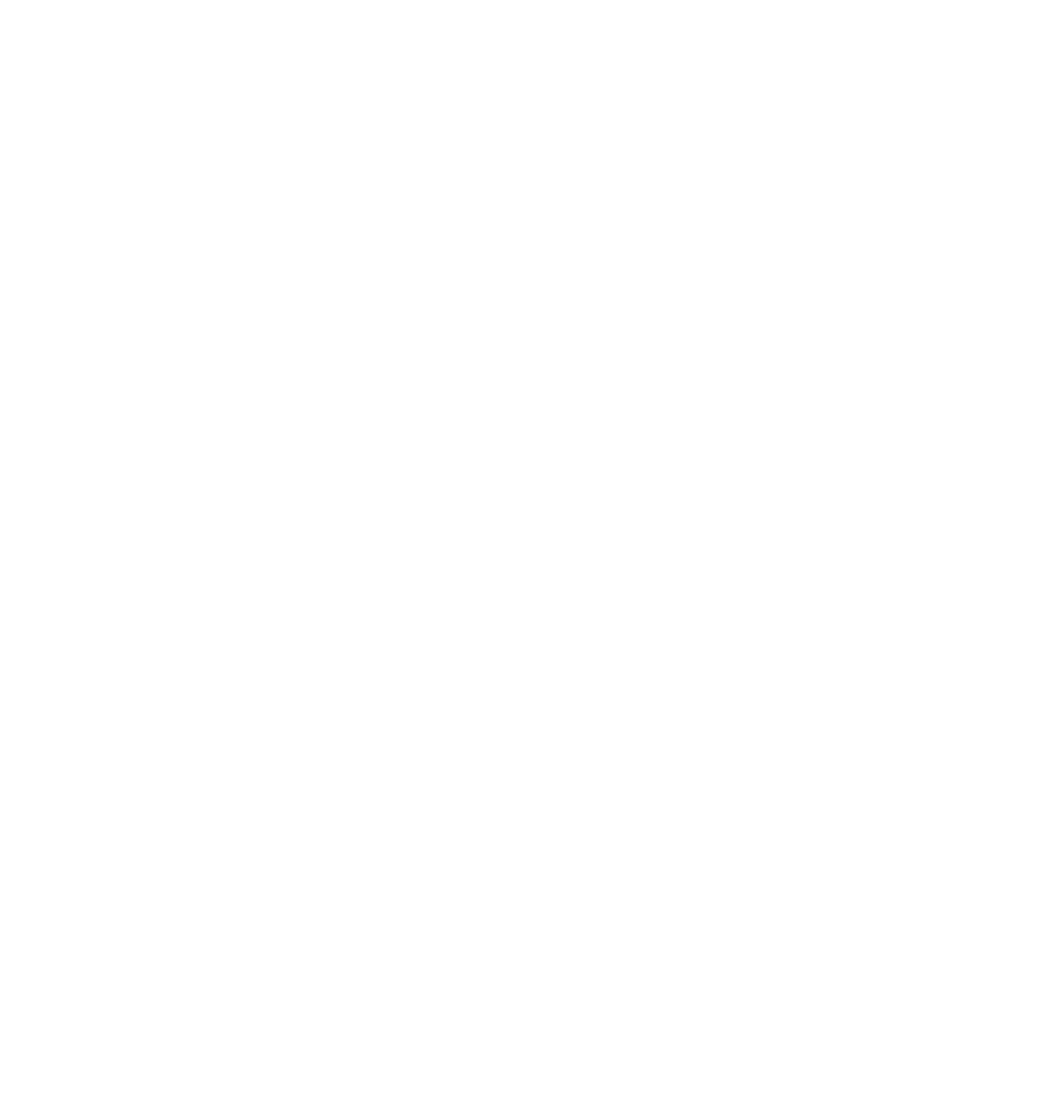
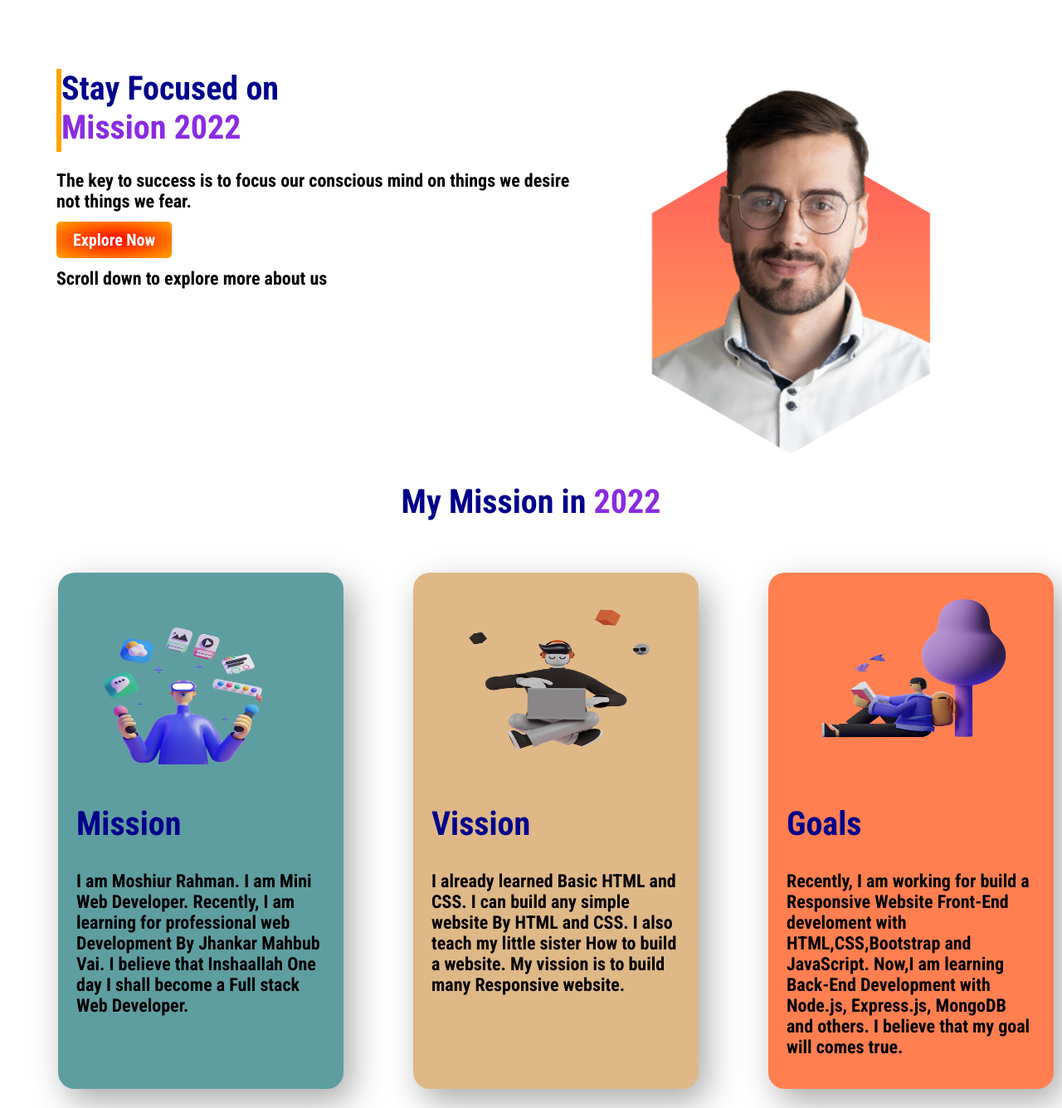
Before and after one commit to moshiur7396/assignment-01-mission-2022, a plain HTML site: page index.html in a window 1280 px wide. Shown: the top 1335 px of the page at 83% size. Before the commit the page ends 800 px from the top, so only its background shows below. Drawn offline with Linux system fonts and the light colour scheme.

Commit message:
last commit

```diff
--- a/index.html
+++ b/index.html
@@ -8,10 +8,108 @@
     <title>www.mission-2022.com</title>
     <link rel="stylesheet" href="style.css">
     <link rel="shortcut icon" href="images/illustrators/mission-2022-1.jpg" type="image/x-icon">
+    <link rel="preconnect" href="https://fonts.googleapis.com">
+    <link rel="preconnect" href="https://fonts.gstatic.com" crossorigin>
+    <link href="https://fonts.googleapis.com/css2?family=Roboto+Condensed:wght@700&display=swap" rel="stylesheet">
 </head>
 
 <body>
+    <section class="flexible-container">
+        <div class="half-width">
+            <div class="vl">
+                <h1>Stay Focused on <br>
+                    <span class="color">Mission 2022 </span>
+                </h1>
+            </div>
+            <P>
+                The key to success is to focus our conscious mind on things we desire not things we fear.
+            </P>
+            <a class="link-button" target="_blank href=_blank"
+                href="https://web.facebook.com/moshiur.rahman54321/">Explore
+                Now<a>
+                    <p>Scroll down to explore more about us</p>
+        </div>
+        <div class="half-width">
+            <img src="images/person/person-3.png" alt="">
+        </div>
+    </section>
+    <div class="mission">
+        <h1>My Mission in <span class="color">2022</span></h1>
+    </div>
+    <section class="flex-box">
+        <div id="mission" class="container">
+            <img class="image" src="images/illustrators/illustrator-1.png" alt="">
+            <h1>Mission</h1>
+            <P>I am Moshiur Rahman. I am Mini Web Developer. Recently, I am learning for professional web Development By
+                Jhankar Mahbub Vai. I believe that Inshaallah One day I shall become a Full stack Web Developer.</P>
+        </div>
+        <div id="vission" class="container">
+            <img class="image" src="images/illustrators/illustrator-2.png" alt="">
+            <h1>Vission</h1>
+            <P>I already learned Basic HTML and CSS. I can build any simple website By HTML and CSS. I also teach my
+                little
+                sister How to build a website. My vission is to build many Responsive website.</P>
+        </div>
+        <div id="goals" class="container">
+            <img class="image" src="images/illustrators/illustrator-3.png" alt="">
+            <h1>Goals</h1>
+            <P>Recently, I am working for build a Responsive Website Front-End develoment with HTML,CSS,Bootstrap and
+                JavaScript. Now,I am learning Back-End Development with Node.js, Express.js, MongoDB and others. I
+                believe
+                that my goal will comes true.</P>
+        </div>
+    </section>
+    <section class="flexible-container">
+        <div class="half-width">
+            <img src="images/pictures/coding.png" alt="">
+        </div>
+        <div class="half-width">
+            <h1>Develop <br> without limits</h1>
+            <p>“We value teamwork, honesty, community involvement, dedication to the develop websites
+                and web Application. To provide our client with a comfortable UI and qualitiful website.”
+            </p>
+            <a class="link-button" target="_blank href=_blank"
+                href="https://moshiur7396.github.io/practice-portfolio/">Portfolio-Website<a>
+        </div>
+    </section>
+    <section class="flexible-container">
+        <div class="half-width">
+            <h1>Know Our <br> Global community</h1>
+            <P>We have a number of programmes to help researchers from different disciplines and different parts of the
+                world to share their knowledge, gain mutual support and develop their connections, with the goal of
+                helping
+                to create an open and inclusive research culture for all</P>
+            <a class="link-button" target="_blank href=_blank"
+                href="https://www.linkedin.com/in/moshiur-rahman-41178210b/">Read the Documentation<a>
 
+        </div>
+        <div class="half-width">
+            <img src="images/pictures/project.png" alt="">
+        </div>
+    </section>
+    <div class="title">
+        <h1><span class="color">Connect</span> With Us</h1>
+        <img class="image" src="images/illustrators/images (2)_1.png" alt="">
+        <ul>
+            <li><a target="_blank href=_blank" href="https://web.facebook.com/moshiur.rahman54321/">Facebook</a>
+            </li>
+            <li><a target="_blank href=_blank" href="https://moshiur7396.github.io/practice-portfolio/">Github</a>
+            </li>
+            <li><a href="https://www.linkedin.com/in/moshiur-rahman-41178210b/">Linked-in</a></li>
+            <li><a href="">Instagram</a></li>
+            <li><a href="">twitter</a></li>
+        </ul>
+    </div>
+    <div class="footer">
+        <h2 style="font-family: 'Pacifico', cursive;">
+            <span class="fix-color">Mission </span>2022
+        </h2>
+        <p>Hard work, Perseverance, and Determination for 2022</p>
+        <footer>
+            <h4>© Mission 2022 | Developed by <a href="mailto:moshiur7396@gmail.com">Moshiur Rahman</a></h4>
+        </footer>
+
+    </div>
 </body>
 
 </html>
--- a/style.css
+++ b/style.css
@@ -0,0 +1,103 @@
+body{
+    font-family: 'Roboto Condensed', sans-serif;
+}
+ul li {
+    display: inline;
+}
+ul li a{
+    text-decoration: none;
+    color:blue;
+    padding: 2%;
+    padding-top: 2%;
+    padding-bottom: 1%;
+    background-color: navajowhite;
+}
+.title{
+    text-align:center;
+    color:Tomato;
+}
+.color{
+    color:blueviolet;
+}
+.fix-color{
+    color:azure;
+}
+h1{
+    font-size: 40px;
+    color:darkblue;
+}
+h2{
+    font-size: 38px;
+}
+.vl{
+    border-left: 6px solid orange;
+    height:100px;
+    left:50%;
+}
+p{
+    font-size: 22px;
+}
+.link-button{
+    text-decoration: none;
+    text-align: center;
+    background-image: radial-gradient(red,orange);
+    color: white;
+    font-size: 20px;
+    padding: 10px 20px;
+    border-radius: 5px;
+}
+.flexible-container{
+    display: flex;
+    margin-top: 50px;
+    margin-bottom: 30px;
+}
+.half-width{
+    width: 50%;
+    padding-left: 60px;
+}
+.half-width img{
+    width: 400px;
+}
+#mission{
+    background-color:cadetblue;
+}
+#vission{
+    background-color:burlywood;
+}
+#goals{
+    background-color:coral;
+}
+.mission{
+    text-align: center;
+    padding-left: 200px;
+    padding-right: 200px;
+    margin-bottom: 10px;
+}
+.flex-box{
+    display: flex;
+    width: 10px;
+}
+.image{
+    border-radius: 10px;
+    width: 300px;
+    height: 220px;
+}
+.container{
+    width: 300px;
+    height: 600px;
+    margin-left: 62px;
+    margin-right: 22px;
+    margin-top: 35px;
+    margin-bottom: 20px;
+    padding-right: 22px;
+    padding-left: 22px;
+    padding-top: 22px;
+    box-shadow: 10px 15px 40px darkgray;
+    border-radius: 20px;
+}
+.footer{
+    text-align: center;
+    padding-top: 5px;
+    padding-bottom: 5px;
+    background-color:lightsalmon;
+}
```
